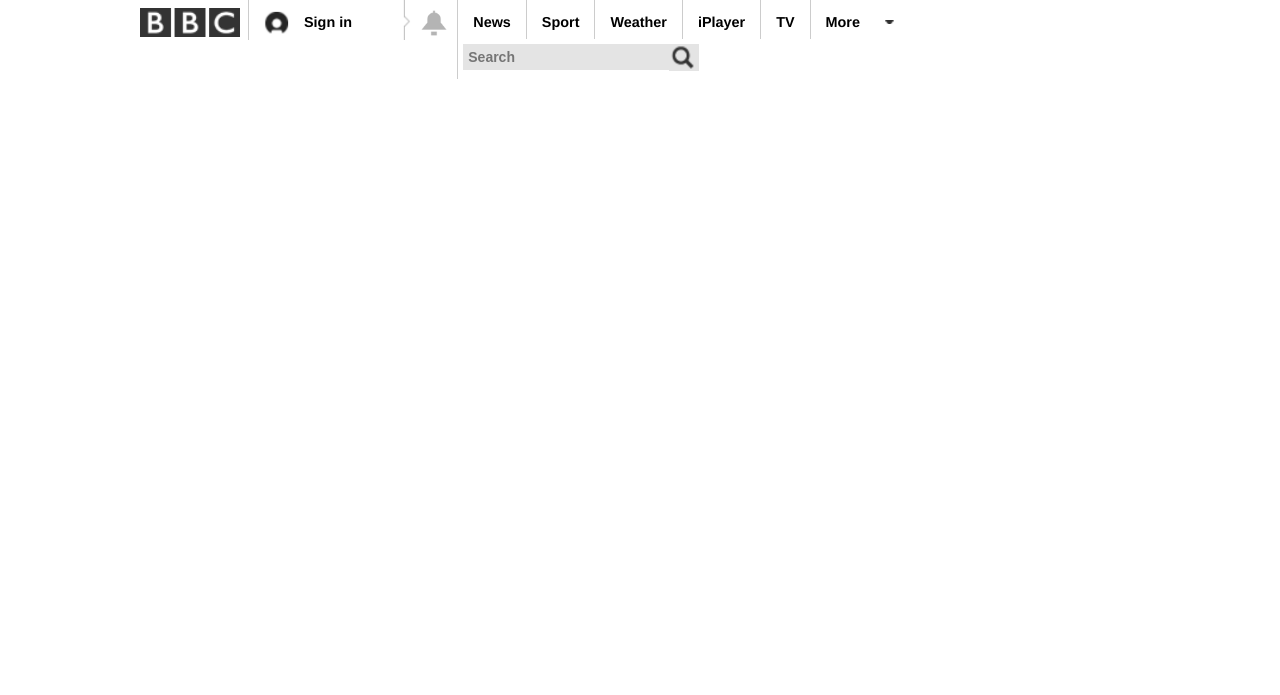
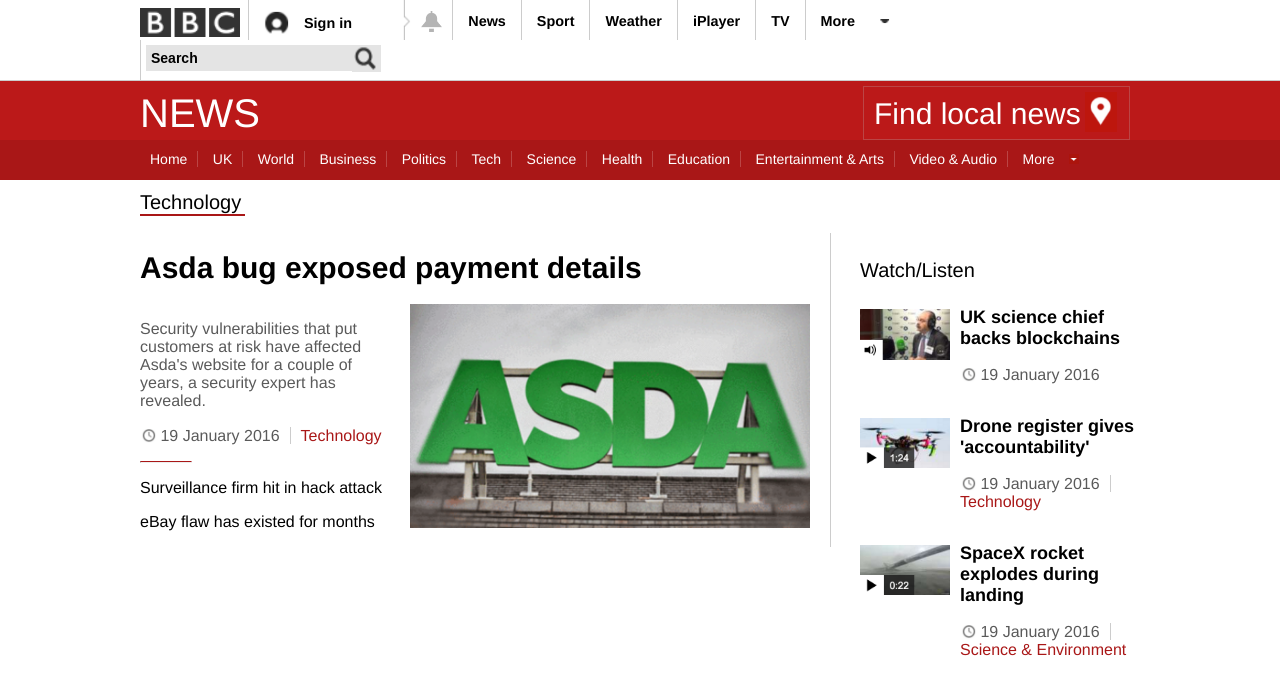
Before and after one commit to DeviousLab/The-Complete-Web-Developer-Course-2.0, a PHP site: page / in a window 1280 px wide. Shown: the top 695 px of the page. Run offline with PHP 8.4, Linux system fonts and the light colour scheme.

Commit message:
Completed BBC Page
Signed-off-by: DeviousLab <deviouslab@gmail.com>

```diff
--- a/CSS/index.html
+++ b/CSS/index.html
@@ -1,45 +1,150 @@
 <!DOCTYPE html>
 <html lang="en">
 	<head>
-    <meta charset="UTF-8">
-    <meta http-equiv="X-UA-Compatible" content="IE=edge">
-    <meta name="viewport" content="width=device-width, initial-scale=1.0">
-    <link rel="stylesheet" href="style.css">
+		<meta charset="UTF-8" />
+		<meta http-equiv="X-UA-Compatible" content="IE=edge" />
+		<meta name="viewport" content="width=device-width, initial-scale=1.0" />
+		<link rel="stylesheet" href="style.css" />
 		<title>Technology - BBC News</title>
 	</head>
+
 	<body>
 		<div id="topbar">
-        <img src="images/bbc-logo.png" alt="BBC Logo" id="logo">
+			<img id="logo" src="images/bbc-logo.png" />
 			<div id="signin-div" class="topbar-section">
-            <img src="images/signinimage.png" alt="Sign In" id="signin-image">
+				<img id="signin-image" src="images/signinimage.png" />
 				<span id="signin-text">Sign in</span>
 			</div>
 			<div id="bell-div">
-            <img id="wigglyline" src="images/wigglyline.png" alt="">
-            <img id="bell" src="images/bell.png" alt="Bell">
+				<img id="wigglyline" src="images/wigglyline.png" />
+				<img id="bell" src="images/bell.png" />
 			</div>
+			<div class="topbar-section topbar-menu">News</div>
+			<div class="topbar-section topbar-menu">Sport</div>
+			<div class="topbar-section topbar-menu">Weather</div>
+			<div class="topbar-section topbar-menu">iPlayer</div>
+			<div class="topbar-section topbar-menu">TV</div>
 			<div class="topbar-section topbar-menu">
-            <span>News</span>
-        </div>
-        <div class="topbar-section topbar-menu">
-            <span>Sport</span>
-        </div>
-        <div class="topbar-section topbar-menu">
-            <span>Weather</span>
-        </div>
-        <div class="topbar-section topbar-menu">
-            <span>iPlayer</span>
-        </div>
-        <div class="topbar-section topbar-menu">
-            <span>TV</span>
-        </div>
-        <div class="topbar-section topbar-menu">
-            <span>More</span>
-            <img id="more-arrow" src="images/more-arrow.png" alt="More">
+				More
+				<img id="more-arrow" src="images/more-arrow.png" />
 			</div>
 			<div class="topbar-section">
-            <input type="text" name="" id="search-box" placeholder="Search">
-            <input type="image" id="magnifying-glass" src="images/magnifying-glass.png" alt="Search">
+				<input id="search-box" type="text" value="Search" />
+				<input
+					type="image"
+					id="magnifying-glass"
+					src="images/magnifying-glass.png"
+				/>
+			</div>
+		</div>
+		<div class="clear"></div>
+		<div id="menu-bar-container">
+			<div id="menu-bar">
+				<h1>NEWS</h1>
+				<div id="local-news">
+					<a href="">Find local news</a>
+					<img src="images/pointer.png" />
+				</div>
+			</div>
+			<div class="clear"></div>
+			<div id="menu-bar-2-container">
+				<div id="menu-bar-2">
+					<a href="">Home</a>
+					<a href="">UK</a>
+					<a href="">World</a>
+					<a href="">Business</a>
+					<a href="">Politics</a>
+					<a href="">Tech</a>
+					<a href="">Science</a>
+					<a href="">Health</a>
+					<a href="">Education</a>
+					<a href="">Entertainment & Arts</a>
+					<a href="">Video & Audio</a>
+					<a href="" class="no-border">More</a>
+					<img id="down-arrow" src="images/down-arrow.png" />
+				</div>
+			</div>
+		</div>
+		<div class="clear"></div>
+		<div id="page-container">
+			<div id="main-article">
+				<h2>Technology</h2>
+				<div id="article-container">
+					<h3><a href="">Asda bug exposed payment details</a></h3>
+					<div id="article-summary">
+						<p>
+							Security vulnerabilities that put customers at risk have affected
+							Asda's website for a couple of years, a security expert has
+							revealed.
+						</p>
+						<p>
+							<img class="clock" src="images/clock.png" />
+							<span class="date">19 January 2016</span
+							><a class="topic-link" href="">Technology</a>
+						</p>
+						<hr id="article-hr" align="left" />
+						<p>
+							<a class="article-link" href=""
+								>Surveillance firm hit in hack attack</a
+							>
+						</p>
+						<p>
+							<a class="article-link" href=""
+								>eBay flaw has existed for months</a
+							>
+						</p>
+					</div>
+					<img id="main-article-image" src="images/main-article-image.png" />
+				</div>
+			</div>
+			<div id="watch-listen">
+				<h4>Watch/Listen</h4>
+				<img class="article-side-image" src="images/article1.png" />
+				<div class="side-article">
+					<p>
+						<a class="watch-listen-link" href=""
+							>UK science chief backs blockchains</a
+						>
+					</p>
+					<p>
+						<img class="clock" src="images/clock.png" />
+						<span class="date">19 January 2016</span>
+					</p>
+				</div>
+				<div class="clear"></div>
+				<img class="article-side-image" src="images/article2.png" />
+				<div class="side-article">
+					<p>
+						<a class="watch-listen-link" href="">
+							Drone register gives 'accountability'</a
+						>
+					</p>
+					<p>
+						<img class="clock" src="images/clock.png" />
+						<span class="date border-right">19 January 2016</span><br /><a
+							class="topic-link no-border"
+							href=""
+							>Technology</a
+						>
+					</p>
+				</div>
+				<div class="clear"></div>
+				<img class="article-side-image" src="images/article3.png" />
+				<div class="side-article">
+					<p>
+						<a class="watch-listen-link" href=""
+							>SpaceX rocket explodes during landing</a
+						>
+					</p>
+					<p>
+						<img class="clock" src="images/clock.png" />
+						<span class="date border-right">19 January 2016</span><br /><a
+							class="topic-link no-border"
+							href=""
+							>Science & Environment</a
+						>
+					</p>
+				</div>
 			</div>
 		</div>
 	</body>
--- a/CSS/style.css
+++ b/CSS/style.css
@@ -1,13 +1,13 @@
+#topbar {
+	width: 1000px;
+	margin: 0 auto;
+	height: 40px;
+}
+
 body {
 	margin: 0;
 	padding: 0;
 	font-family: Helvetica, Arial, sans-serif;
-}
-
-#topbar {
-    width: 1000px;
-    margin: 0 auto;
-    height: 40px;
 }
 
 #logo {
@@ -19,7 +19,7 @@
 
 .topbar-section {
 	float: left;
-    border-left: 1px solid #cccccc;
+	border-left: 1px #cccccc solid;
 	height: 100%;
 }
 
@@ -33,39 +33,39 @@
 	font-weight: bold;
 	font-size: 90%;
 	position: relative;
-    top: 13px;
+	top: 14px;
 	padding-right: 50px;
 }
 
 #wigglyline {
-    float:left;
+	float: left;
 	height: 40px;
 }
 
 #bell {
-    height: 30px;
-    margin: 8px 8px;
+	height: 25px;
+	margin: 9px 8px 0 8px;
 }
 
 #bell-div {
-    float:left;
+	float: left;
 }
 
 .topbar-menu {
 	font-weight: bold;
 	font-size: 90%;
-    padding: 14px 15px 0 15px;
-    height: 25px;
+	padding: 13px 15px 0 15px;
+	height: 27px;
 }
 
 #more-arrow {
-    width: 15px;
+	width: 16px;
 	margin-left: 20px;
 }
 
 #search-box {
-    border:none;
 	background-color: #e4e4e4;
+	border: none;
 	font-weight: bold;
 	font-size: 14px;
 	padding: 5px;
@@ -77,3 +77,205 @@
 	height: 27px;
 	margin-top: 5px;
 }
+
+.clear {
+	clear: both;
+}
+
+#menu-bar-container {
+	border-top: 1px solid #cccccc;
+	background-color: #bb1919;
+	width: 100%;
+	height: 70px;
+}
+
+#menu-bar {
+	width: 1000px;
+	margin: 0 auto;
+}
+
+h1 {
+	padding: 0;
+	margin: 0;
+	color: white;
+	font-size: 40px;
+	font-weight: normal;
+	padding-top: 10px;
+	float: left;
+}
+
+#local-news {
+	border: 1px #bb4545 solid;
+	float: right;
+	width: 250px;
+	padding: 5px 5px 0 10px;
+	margin: 5px 10px 0 0;
+}
+
+#local-news a {
+	color: white;
+	text-decoration: none;
+	font-size: 30px;
+	position: relative;
+	top: -8px;
+}
+
+#local-news a:hover {
+	text-decoration: underline;
+}
+
+#local-news img {
+	height: 40px;
+}
+
+#menu-bar-2-container {
+	background-color: #a91717;
+	width: 100%;
+}
+
+#menu-bar-2 {
+	width: 1000px;
+	margin: 0 auto;
+	height: 40px;
+}
+
+#menu-bar-2 a {
+	color: white;
+	text-decoration: none;
+	padding: 0 10px;
+	border-right: 1px solid #bb4545;
+	font-size: 14px;
+	position: relative;
+	top: 10px;
+}
+
+#menu-bar-2 a:hover {
+	text-decoration: underline;
+}
+
+.no-border {
+	border: none !important;
+}
+
+#down-arrow {
+	height: 10px;
+	position: relative;
+	top: 10px;
+}
+
+#page-container {
+	width: 1000px;
+	margin: 0 auto;
+}
+
+h2 {
+	font-weight: normal;
+	margin-top: 40px;
+	font-size: 20px;
+	border-bottom: 2px solid #a91717;
+	width: 105px;
+}
+
+h3 a {
+	color: black;
+	font-size: 30px;
+	text-decoration: none;
+}
+
+h3 a:hover {
+	color: #1167a8;
+}
+
+#article-summary {
+	color: #5a5a5a;
+	width: 250px;
+	float: left;
+}
+
+.clock {
+	height: 15px;
+	position: relative;
+	top: 2px;
+}
+
+.topic-link {
+	text-decoration: none;
+	color: #a91717;
+	border-left: 1px solid #cccccc;
+	padding-left: 10px;
+}
+
+#article-summary a:hover {
+	color: #1167a8;
+}
+
+.date {
+	padding-right: 10px;
+	color: #5a5a5a;
+}
+
+#article-container {
+	float: left;
+	width: 670px;
+	border-right: 1px solid #cccccc;
+	padding-right: 20px;
+}
+
+#main-article-image {
+	width: 400px;
+	margin-left: 20px;
+}
+
+#article-hr {
+	border-top: 1px solid #a91717;
+	width: 50px;
+}
+
+.article-link {
+	color: black;
+	text-decoration: none;
+}
+
+#watch-listen {
+	margin-left: 20px;
+	width: 280px;
+	float: right;
+}
+
+h4 {
+	font-weight: normal;
+	font-size: 20px;
+}
+
+.article-side-image {
+	float: left;
+	width: 90px;
+	margin-right: 10px;
+}
+
+.watch-listen-link {
+	text-decoration: none;
+	color: black;
+	font-weight: bold;
+	font-size: 18px;
+}
+
+.watch-listen-link:hover {
+	color: #1167a8;
+}
+
+.side-article {
+	float: right;
+	width: 180px;
+	position: relative;
+	top: -18px;
+}
+
+.no-border {
+	border-left: none;
+	padding: 0;
+}
+
+.border-right {
+	border-right: 1px solid #cccccc;
+}
```
Lines whose indentation alone changed are shown as unchanged.
